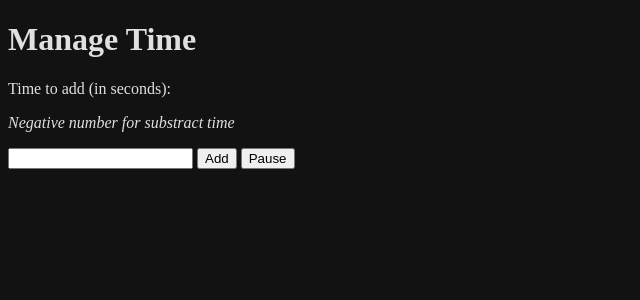
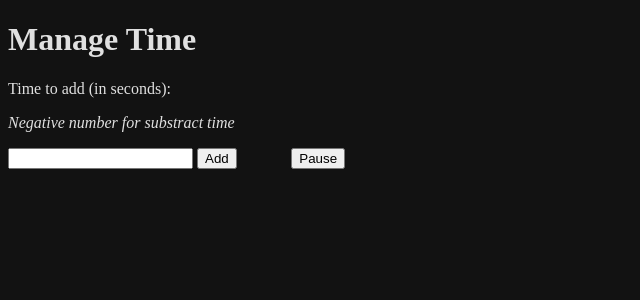
Before and after one commit to Rs-appez/subathonTimerEphemeriia, a Django app: template subathonTimerEphemeriia/subathonTimer/templates/subathonTimer/addTime.html in a window 1280 px wide. Shown: the top 300 px of the page, without its empty margins (0-640 px from the left). Run offline with Django 5.2, Linux system fonts and the light colour scheme; the template is opened without the code that fills it, so the values that code supplies are empty; parts of the project's set-up code (start-up, migrations or seed data) failed here and were passed over.

Commit message:
add margin to form

```diff
--- a/subathonTimerEphemeriia/static/subathonTimer/css/admin.css
+++ b/subathonTimerEphemeriia/static/subathonTimer/css/admin.css
@@ -4,7 +4,9 @@
 
 body {
     background-color: #121212;
-    /* Darker background */
     color: #e0e0e0;
-    /* Lighter text color for better contrast */
 }
+
+form {
+    margin-right: 4%;
+}
```
